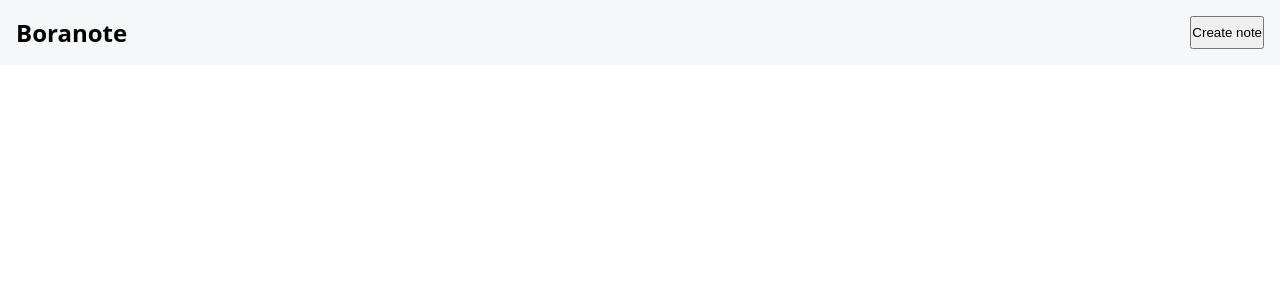
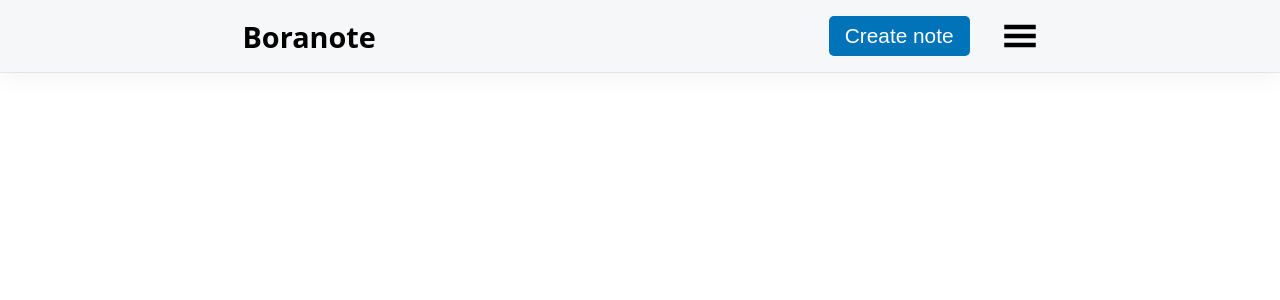
Before and after one commit to Grupith/boranote, a React (Create React App) app: page / in a window 1280 px wide. Shown: the top 300 px of the page. Built offline with nearby package versions, Linux system fonts and the light colour scheme.

Commit message:
styled navbar

```diff
--- a/package.json
+++ b/package.json
@@ -8,6 +8,7 @@
     "@testing-library/user-event": "^13.5.0",
     "react": "^18.2.0",
     "react-dom": "^18.2.0",
+    "react-icons": "^4.6.0",
     "react-scripts": "5.0.1",
     "web-vitals": "^2.1.4"
   },
--- a/src/App.css
+++ b/src/App.css
@@ -15,5 +15,47 @@
   background-color: var(--main-bg-color);
   padding: 1rem;
   display: flex;
-  justify-content: space-between;
+  justify-content: space-around;
+  align-items: center;
+  box-shadow: rgba(0, 0, 0, 0.05) 0px 6px 24px 0px, rgba(0, 0, 0, 0.08) 0px 0px 0px 1px;
 }
+
+.navWrapper {
+  display: flex;
+  align-items: center;
+}
+
+.title {
+  font-size: 1.8rem;
+}
+
+button {
+  padding: 0.5rem 1rem;
+  font-size: 1.3rem;
+  background-color: var(--blue-color);
+  color: white;
+  border: none;
+  border-radius: 5px;
+  cursor: pointer;
+  transition: all ease-in-out 250ms;
+}
+
+button:hover {
+  transform: scale(1.05);
+}
+
+.hamburgerMenu {
+  margin-left: 2rem;
+  cursor: pointer;
+}
+
+@media only screen and (max-width: 600px) {
+
+  .navbar {
+    display: flex;
+    flex-direction: column;
+  }
+  .title {
+    padding-bottom: 1rem;
+  }
+}
--- a/src/components/Navbar.js
+++ b/src/components/Navbar.js
@@ -1,10 +1,15 @@
 import React from 'react'
+import { GiHamburgerMenu  } from "react-icons/gi";
 
 export default function Navbar() {
   return (
     <nav className='navbar'>
         <h1 className='title'>Boranote</h1>
-        <button>Create note</button>
+        <div className='navWrapper'>
+            <button>Create note</button>
+            <GiHamburgerMenu size={36} className='hamburgerMenu'/>
+        </div>
+
     </nav>
   )
 }
```
Also changed, not shown: 1 other file (tests, documents, lock files or other folders).
